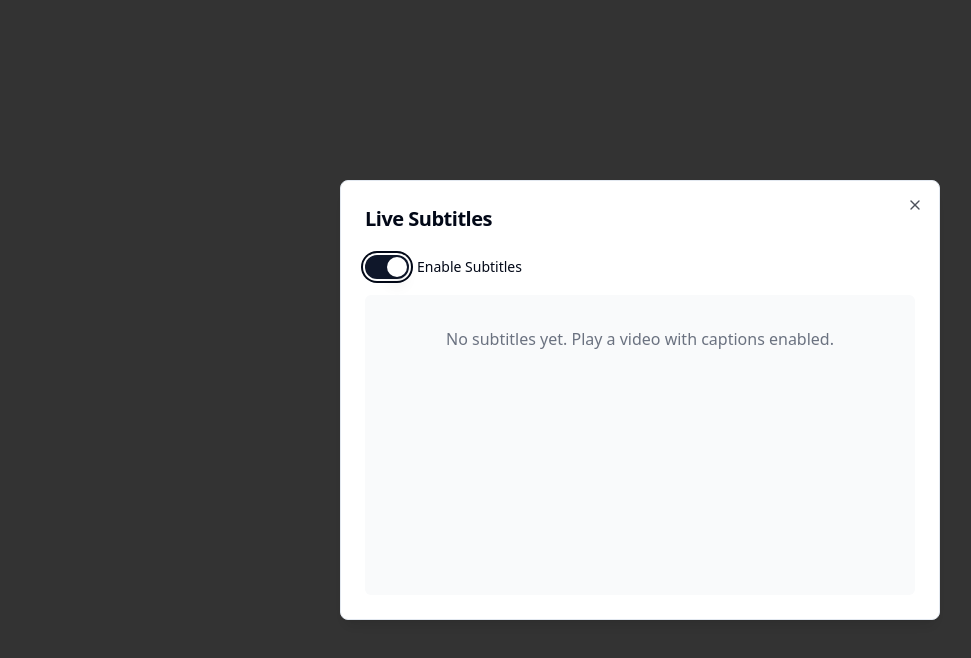
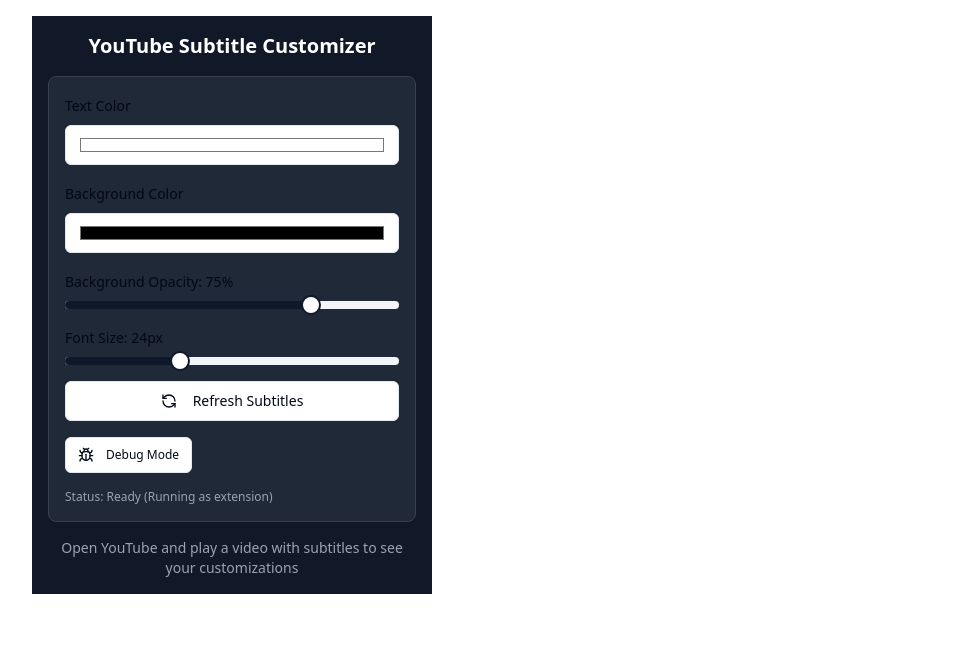
Before and after one commit to sravanthkumar15/sub-scribe-your-style, a React (Vite) app: page / in a window 1280 px wide. Shown: the top 658 px of the page, without its empty margins (0-971 px from the left). Built offline with nearby package versions, Linux system fonts and the light colour scheme.

Commit message:
Fix: UI not rendering correctly
Fixes the issue where the extension UI is not rendering correctly, resulting in a very small, blank white square.

```diff
--- a/src/components/SubtitlesDialog.tsx
+++ b/src/components/SubtitlesDialog.tsx
@@ -5,6 +5,7 @@ import {
   DialogContent,
   DialogHeader,
   DialogTitle,
+  DialogDescription,
 } from "@/components/ui/dialog";
 import { Switch } from "@/components/ui/switch";
 import { Label } from "@/components/ui/label";
@@ -37,8 +38,11 @@ export function SubtitlesDialog() {
     <Dialog open={isOpen} onOpenChange={setIsOpen}>
       <DialogContent className="sm:max-w-[600px] bg-white dark:bg-gray-800">
         <DialogHeader>
-          <DialogTitle className="text-xl font-semibold mb-4">Live Subtitles</DialogTitle>
-          <div className="flex items-center space-x-2 mb-4">
+          <DialogTitle className="text-xl font-semibold mb-2">Live Subtitles</DialogTitle>
+          <DialogDescription className="text-sm text-gray-500 dark:text-gray-400">
+            View subtitles captured from your current YouTube video.
+          </DialogDescription>
+          <div className="flex items-center space-x-2 my-4">
             <Switch
               id="subtitle-switch"
               checked={isEnabled}
--- a/src/pages/Index.tsx
+++ b/src/pages/Index.tsx
@@ -1,10 +1,14 @@
 
+import React from "react";
 import { SubtitlesDialog } from "@/components/SubtitlesDialog";
+import SubtitleCustomizer from "@/components/SubtitleCustomizer";
 
 export default function Index() {
   return (
-    <div className="min-h-screen bg-background">
-      <SubtitlesDialog />
+    <div className="min-h-screen w-full bg-background">
+      <div className="container mx-auto py-4">
+        <SubtitleCustomizer />
+      </div>
     </div>
   );
 }
```
